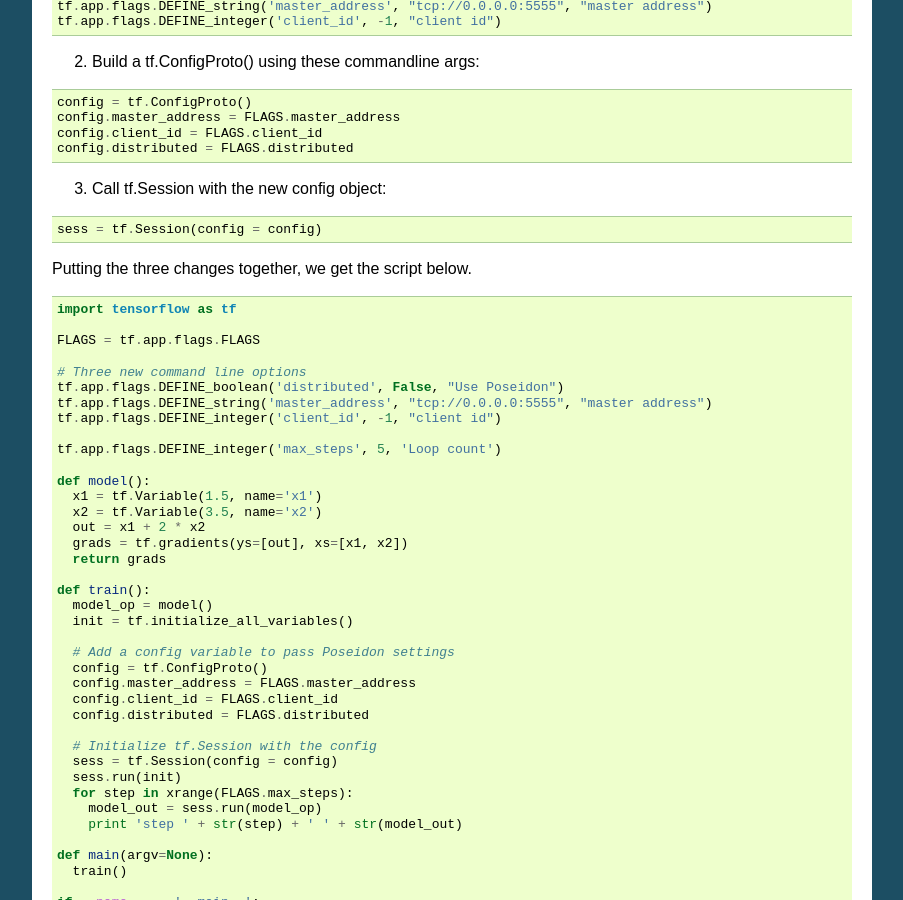
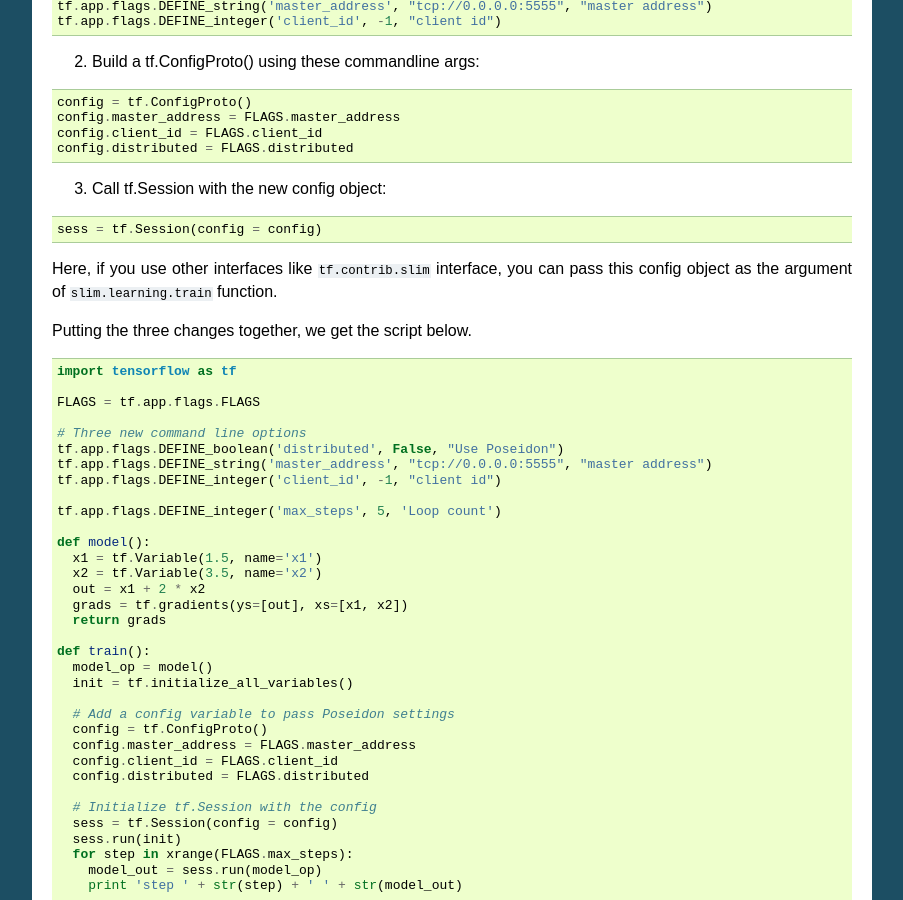
Before and after one commit to petuum-inc/poseidon-release, a Sphinx documentation site: the page built from docs/source/script.rst, in a window 1280 px wide and 900 px high, scrolled down 874 px. Shown: the whole window, without its empty margins (198-1101 px from the left). Built offline with Sphinx 7.4.7, drawn with Linux system fonts in a browser that asks for light colours.

Commit message:
Add tf.contrib.slim support

```diff
--- a/docs/source/script.rst
+++ b/docs/source/script.rst
@@ -68,6 +68,8 @@
 
     sess = tf.Session(config = config)
 
+Here, if you use other interfaces like ``tf.contrib.slim`` interface, you can pass this config object as the argument of ``slim.learning.train`` function.
+
 Putting the three changes together, we get the script below.
 
 .. code:: python
```
